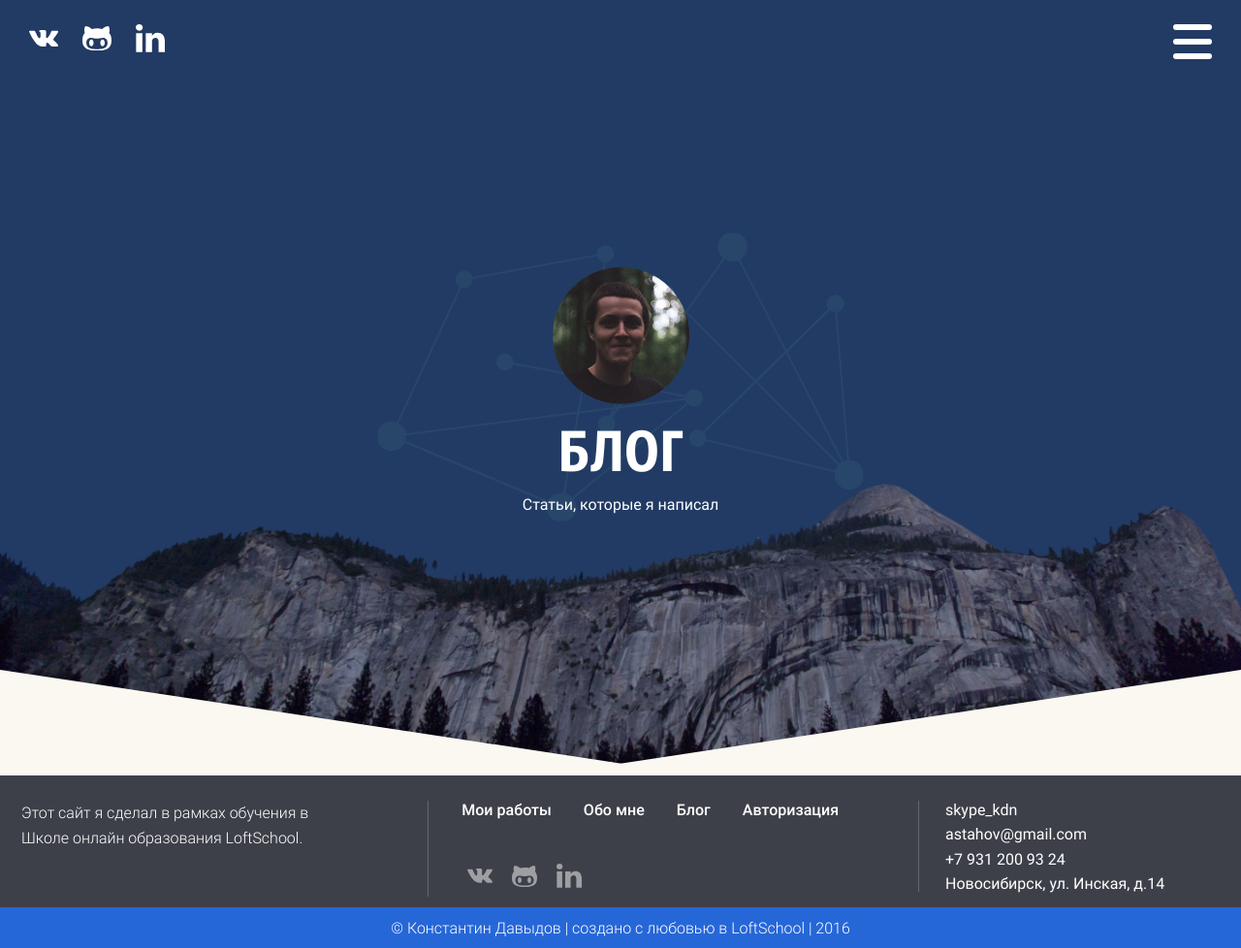
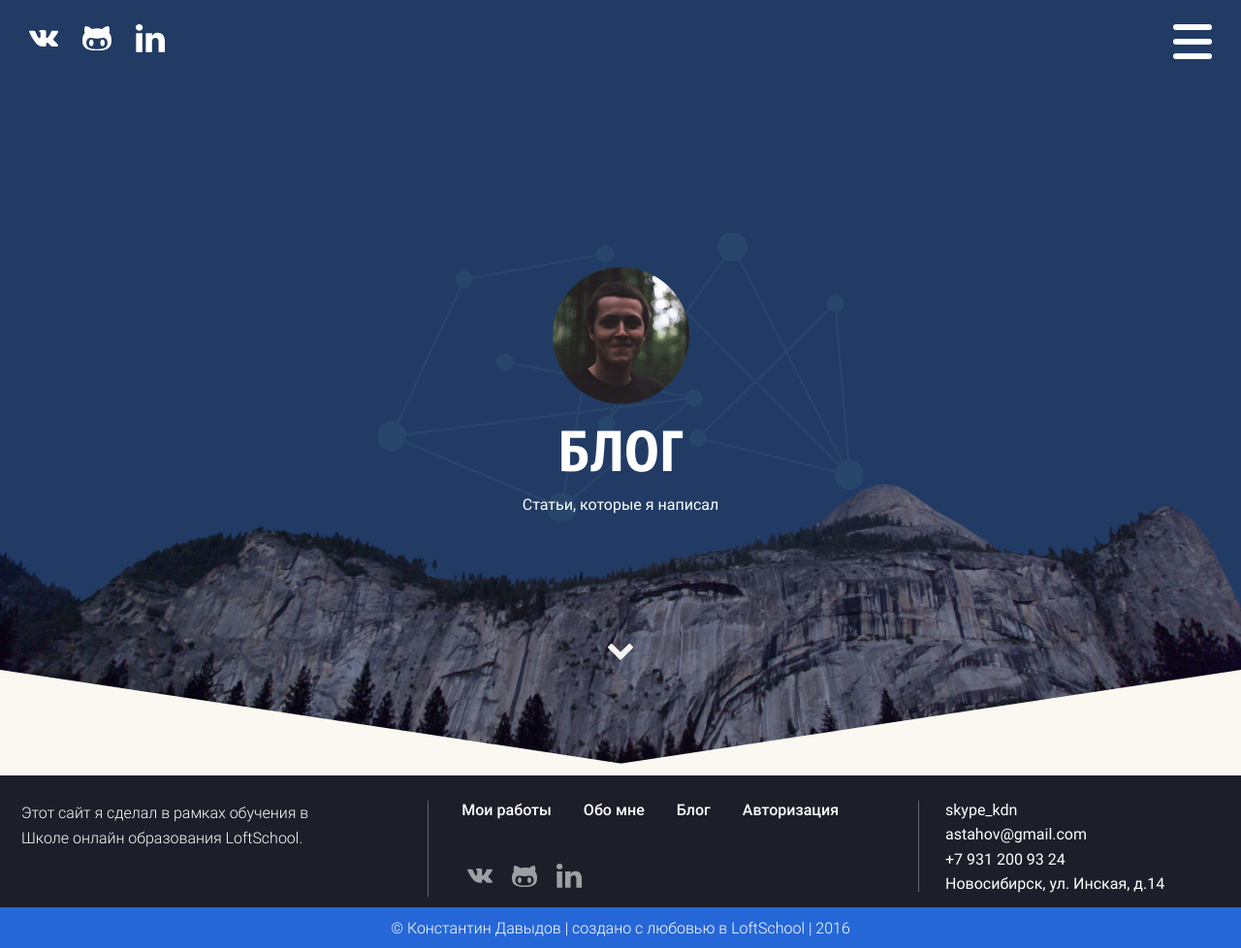
Before and after one commit to spacepancake21/Portfolio, a Node project: template app/templates/pages/blog.jade in a window 1280 px wide. Shown: the whole page at 97% size. Run offline with Node 20 templates, Linux system fonts and the light colour scheme; the template is opened without the code that fills it, so the values that code supplies are empty; some libraries are stand-ins or nearby versions.

Commit message:
header button fixes

```diff
--- a/app/about.html
+++ b/app/about.html
@@ -70,7 +70,6 @@
 					<div class="user__headline">Константин Давыдов</div>
 					<div class="user__title">Личный сайт веб разработчика</div>
 				</div>
-				<div class="header__bottom header__bottom_double">
 				<button type="button" class="header__button">
 					<svg version="1.1" xmlns="http://www.w3.org/2000/svg" xmlns:xlink="http://www.w3.org/1999/xlink" x="0px" y="0px" viewbox="0 0 25.18 16.164" enable-background="new 0 0 25.18 16.164" xml:space="preserve" class="header__button-bg">
 						<g>
@@ -78,6 +77,7 @@
 						</g>
 					</svg>
 				</button>
+				<div class="header__bottom header__bottom_double">
 					<svg xmlns="http://www.w3.org/2000/svg" viewbox="0 0 1000 85" preserveaspectratio="none" class="header__bottom-bg">
 						<polygon points="0,0   0,86   500.8,86   500.8,75.5" class="header__bottom-bg-left"></polygon>
 						<polygon points="1000,0   1000,86   500,86   500,75.5" class="header__bottom-bg-right"></polygon>
--- a/app/blog.html
+++ b/app/blog.html
@@ -70,7 +70,6 @@
 					<div class="user__headline user__headline_blog">Блог</div>
 					<div class="user__title">Статьи, которые я написал</div>
 				</div>
-				<div class="header__bottom">
 				<button type="button" class="header__button">
 					<svg version="1.1" xmlns="http://www.w3.org/2000/svg" xmlns:xlink="http://www.w3.org/1999/xlink" x="0px" y="0px" viewbox="0 0 25.18 16.164" enable-background="new 0 0 25.18 16.164" xml:space="preserve" class="header__button-bg">
 						<g>
@@ -78,6 +77,7 @@
 						</g>
 					</svg>
 				</button>
+				<div class="header__bottom">
 					<svg xmlns="http://www.w3.org/2000/svg" viewbox="0 0 1000 85" preserveaspectratio="none" class="header__bottom-bg">
 						<polygon points="0,0   0,86   500.8,86   500.8,75.5" class="header__bottom-bg-left"></polygon>
 						<polygon points="1000,0   1000,86   500,86   500,75.5" class="header__bottom-bg-right"></polygon>
--- a/app/css/styles.css
+++ b/app/css/styles.css
@@ -100,7 +100,7 @@ body {
 	FOOTER
 */
 .footer {
-  background: #3e4049;
+  background: #1c1f29;
   text-align: center;
   position: relative;
   min-width: 320px;
@@ -511,17 +511,14 @@ body {
 }
 
 .header__bottom {
+  width: 100%;
   position: absolute;
   bottom: 0;
-  left: 0;
-  width: 100%;
 }
 
 .header__bottom-bg {
   fill: #faf8f0;
   display: block;
-  position: absolute;
-  bottom: 0;
   width: 100%;
 }
 
@@ -560,7 +557,7 @@ body {
   position: absolute;
   left: 0;
   right: 0;
-  top: 40px;
+  bottom: 15%;
   margin: auto;
 }
 
--- a/app/sass/sections/footer.scss
+++ b/app/sass/sections/footer.scss
@@ -3,7 +3,7 @@
 */
 
 .footer {
-  background: #3e4049;
+  background: #1c1f29;
   text-align: center;
   position: relative;
   min-width: 320px;
--- a/app/templates/pages/about.jade
+++ b/app/templates/pages/about.jade
@@ -39,10 +39,10 @@ block content
         .user__headline Константин Давыдов
         .user__title Личный сайт веб разработчика
 
+      button.header__button(type="button")
+        include ../svg/arrow_down.jade
+
       .header__bottom.header__bottom_double
-        button.header__button(type="button")
-          include ../svg/arrow_down.jade
-
         include ../svg/header-bottom.jade
 
   include ../common/footer.jade
--- a/app/templates/pages/blog.jade
+++ b/app/templates/pages/blog.jade
@@ -39,10 +39,10 @@ block content
         .user__headline.user__headline_blog Блог
         .user__title Статьи, которые я написал
 
+      button.header__button(type="button")
+        include ../svg/arrow_down.jade
+
       .header__bottom
-        button.header__button(type="button")
-          include ../svg/arrow_down.jade
-
         include ../svg/header-bottom.jade
 
   include ../common/footer.jade
--- a/app/templates/pages/works.jade
+++ b/app/templates/pages/works.jade
@@ -39,10 +39,10 @@ block content
         .user__headline Константин Давыдов
         .user__title Личный сайт веб разработчика
 
+      button.header__button(type="button")
+        include ../svg/arrow_down.jade
+
       .header__bottom.header__bottom_dark
-        button.header__button(type="button")
-          include ../svg/arrow_down.jade
-
         include ../svg/header-bottom.jade
 
   include ../common/footer.jade
--- a/app/works.html
+++ b/app/works.html
@@ -70,7 +70,6 @@
 					<div class="user__headline">Константин Давыдов</div>
 					<div class="user__title">Личный сайт веб разработчика</div>
 				</div>
-				<div class="header__bottom header__bottom_dark">
 				<button type="button" class="header__button">
 					<svg version="1.1" xmlns="http://www.w3.org/2000/svg" xmlns:xlink="http://www.w3.org/1999/xlink" x="0px" y="0px" viewbox="0 0 25.18 16.164" enable-background="new 0 0 25.18 16.164" xml:space="preserve" class="header__button-bg">
 						<g>
@@ -78,6 +77,7 @@
 						</g>
 					</svg>
 				</button>
+				<div class="header__bottom header__bottom_dark">
 					<svg xmlns="http://www.w3.org/2000/svg" viewbox="0 0 1000 85" preserveaspectratio="none" class="header__bottom-bg">
 						<polygon points="0,0   0,86   500.8,86   500.8,75.5" class="header__bottom-bg-left"></polygon>
 						<polygon points="1000,0   1000,86   500,86   500,75.5" class="header__bottom-bg-right"></polygon>
```
Also changed, not shown: app/sass/sections/header.scss (+2 -5 lines), 1 other file. Lines whose indentation alone changed are shown as unchanged.
